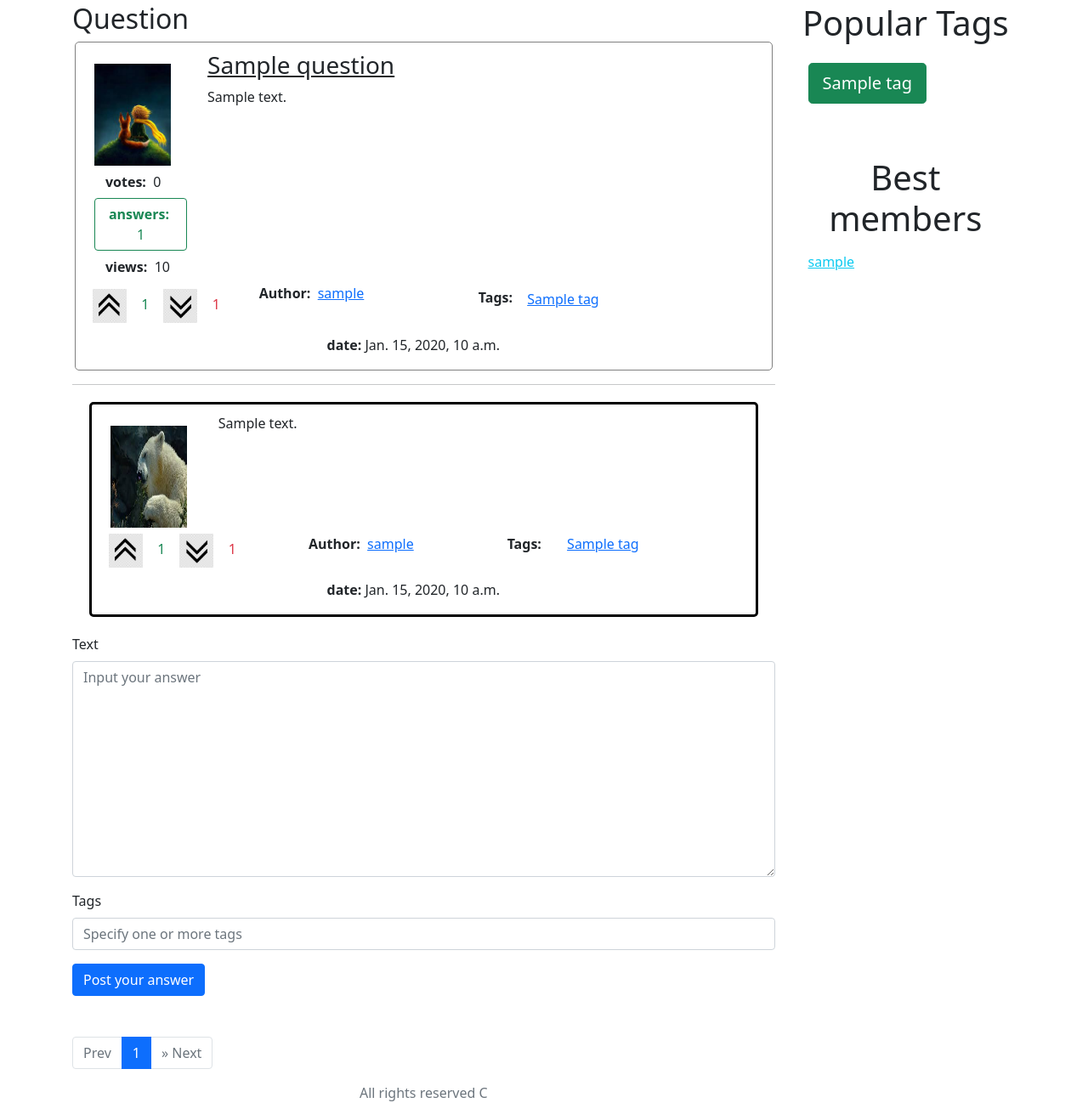
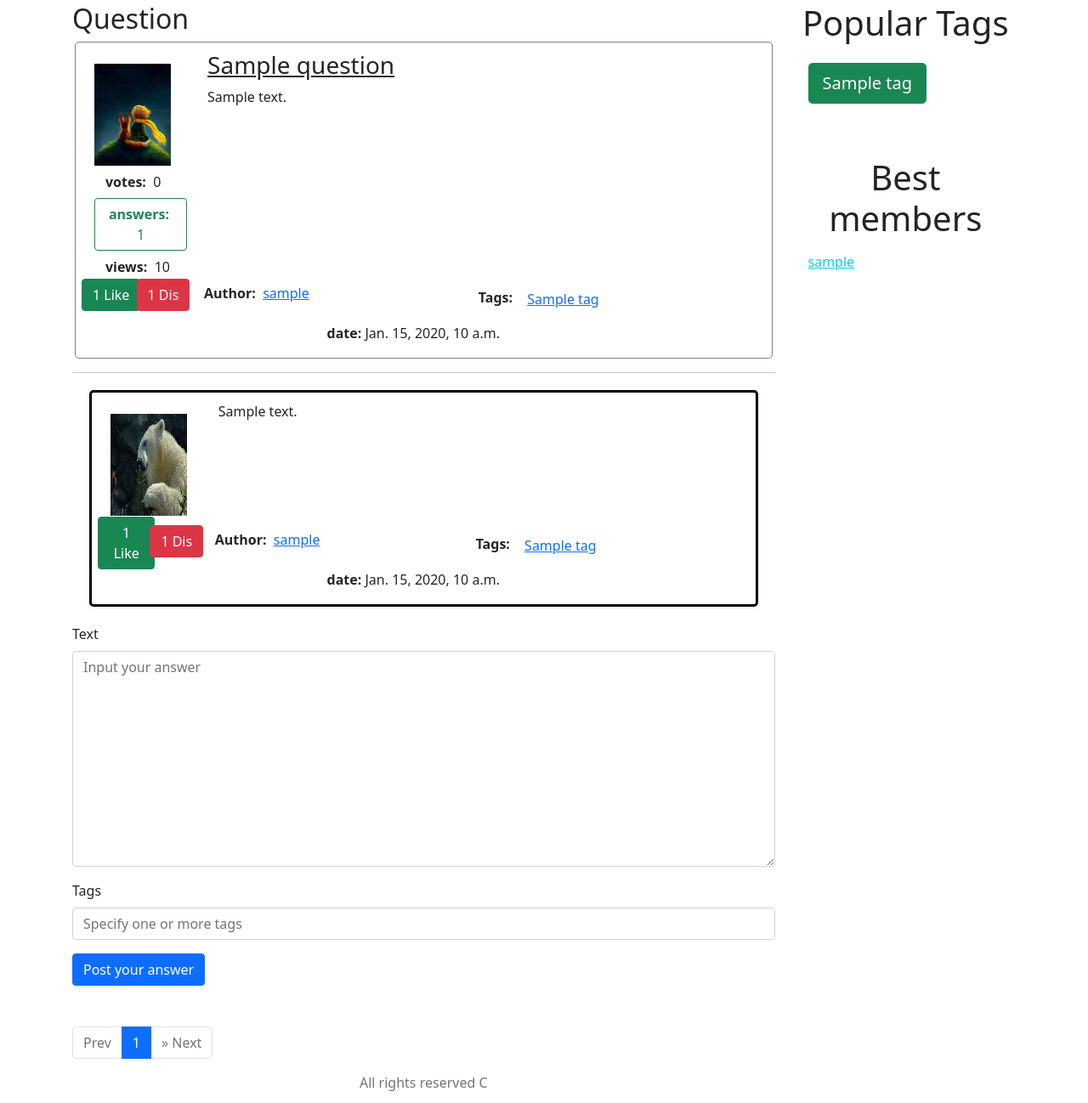
Before and after one commit to Andeo1812/Askme, a Django app: page /question/1 in a window 1280 px wide. Shown: the part 105-1403 px from the top of the page at 85% size. Run offline with Django 4.2, Linux system fonts and the light colour scheme; tables that the repository leaves empty hold one stand-in row (values such as "Sample post"); some libraries are stand-ins or nearby versions.

Commit message:
поправил верстку

```diff
--- a/Askme/urls.py
+++ b/Askme/urls.py
@@ -23,7 +23,9 @@ urlpatterns = [
 
     path('tag/<str:tag>/', views.tag, name="tag"),
 
-    path('logout', views.logout_view, name="logout")
+    path('logout', views.logout_view, name="logout"),
+
+    path('vote/', views.vote, name="like")
 ]
 
 if settings.DEBUG:
--- a/app/views.py
+++ b/app/views.py
@@ -185,3 +185,8 @@ def user_settings(request):
             form.save()
             return redirect(reverse("user_settings"))
     return render(request, 'user_settings.html', {"form": form, 'popular_tags': top_tags, 'best_members': users})
+
+
+def vote(request):
+    print(request.GET)
+    return JsonResponse({'result_code': 0})
--- a/static/css/question.css
+++ b/static/css/question.css
@@ -41,14 +41,9 @@
 }
 
 .like {
-    margin-left: -15px;
-    width: 40px;
-    height: 40px;
+    margin: -15px;
 }
 
 .dislike {
-    width: 40px;
-    height: 40px;
-
-    transform: rotate(180deg);
+    margin: -15px;
 }
--- a/templates/include/answer.html
+++ b/templates/include/answer.html
@@ -9,41 +9,26 @@
     </div>
 
     <div class="row">
-        <div class="col-3">
-            <div class="btn likes-buttons">
-                 <img class="like" src="{% static "img/like.png" %}">
-            </div>
-
-            <span class="text-success">
-                {{ answer.likes }}
-            </span>
-
-            <div class="btn likes-buttons">
-                <img class="dislike" src="{% static "img/like.png" %}">
-            </div>
-
-            <span class="text-danger">
-               {{ answer.dislikes }}
-            </span>
-
+        <p></p>
+        <div class="col-1">
+            <button type="button" class="btn btn-success like"> {{ question.likes }} Like</button>
         </div>
 
-        <div class="col-4 btn">
-            <span>
-                  <p> <b>Author:</b>&nbsp <a href="#################">{{ answer.author }}</a> </p>
-                </span>
+        <div class="col-1">
+            <button type="button" class="btn btn-danger dislike"> {{ question.dislikes }} Dis</button>
         </div>
 
         <div class="col-5">
-            <div class="container">
-                <a class="btn"> <b>Tags:</b></a>
+            <p><b>Author:</b> &nbsp<a href="###########">{{ question.author }}</a> </p>
+        </div>
+
+        <div class="col-5">
+            <a><b>Tags:</b></a>
                 {% for tag in question.tags.all %}
                     {% include "include/tags.html" %}
                 {% endfor %}
-            </div>
         </div>
 
-        <a class="btn"> <b>date:</b>&nbsp{{ answer.pub_date }}</a>
-
+        <a class="btn"> <b>date:</b>&nbsp{{ question.pub_date }}</a>
     </div>
 </div>
--- a/templates/include/base.html
+++ b/templates/include/base.html
@@ -3,6 +3,7 @@
 <!doctype html>
 <html lang="en" class="h-100">
 <head>
+    <script src="https://ajax.googleapis.com/ajax/libs/jquery/3.6.0/jquery.min.js"></script>
     <meta charset="utf-8">
     <title>Askme</title>
     <link rel="shortcut icon" href="{% static "img/logo.png" %}">
--- a/templates/include/question.html
+++ b/templates/include/question.html
@@ -34,25 +34,15 @@
     </div>
 
     <div class="row">
-        <div class="col-md-3 col-lg-3">
-            <div class="btn likes-buttons">
-              <img class="like" src="{% static "img/like.png" %}">
-            </div>
-
-            <span class="text-success">
-                 {{ question.likes }}
-            </span>
-
-            <div class="btn likes-buttons">
-              <img class="dislike" src="{% static "img/like.png" %}">
-            </div>
-            <span class="text-danger">
-                {{ question.dislikes }}
-            </span>
-
+        <div class="col-1">
+            <button type="button" class="btn btn-success like"> {{ question.likes }} Like</button>
         </div>
 
-        <div class="col-4">
+        <div class="col-1">
+            <button type="button" class="btn btn-danger dislike"> {{ question.dislikes }} Dis</button>
+        </div>
+
+        <div class="col-5">
             <p><b>Author:</b> &nbsp<a href="###########">{{ question.author }}</a> </p>
         </div>
 
--- a/templates/index.html
+++ b/templates/index.html
@@ -26,3 +26,7 @@
 
 {% include "include/pagination.html" %}
 {% endblock content %}
+
+<script>
+    $(".likes-buttons")
+</script>
```
